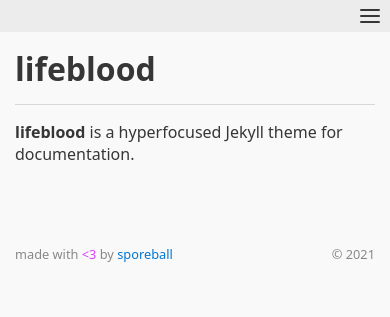
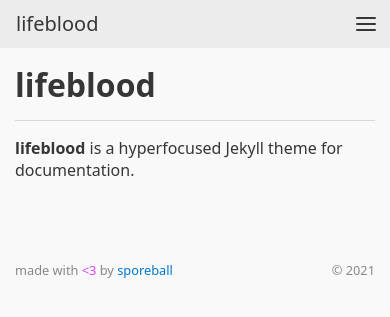
Before and after one commit to sporeball/lifeblood, a Jekyll site: the page built from index.md, in a window 390 px wide. Shown: the top 317 px of the page. Built offline with Jekyll 4.4.1, drawn with Linux system fonts in a browser that asks for light colours.

Commit message:
site title

```diff
--- a/_includes/nav.html
+++ b/_includes/nav.html
@@ -1,6 +1,7 @@
 <div class="wrapper wrapper-nav">
   <input type="checkbox" id="toggle"></input>
   <label for="toggle"><i data-feather="menu"></i></label>
+  <a id="site_title">{{ site.title }}</a>
   <nav>
     <ul>
     {%- assign titled_pages = site.html_pages | where_exp: "item", "item.title != nil and item.title != 404" -%}
--- a/_sass/nav.scss
+++ b/_sass/nav.scss
@@ -24,20 +24,28 @@ nav hr {
 div label {
   float:right;
   display:none;
-  margin-right:0.5rem;
-  height:2rem
+  margin-right:0.75rem;
+  height:3rem
+}
+
+#site_title {
+  margin:0 0 0 1rem;
+  height:3rem;
+  cursor:pointer;
+  font-size:1.25rem;
+  line-height:3rem;
+  color:var(--color-text)
 }
 
 @media (max-width:768px) {
   nav {
-    display:none;
+    display:none
   }
   div label {
     display:flex;
     align-items:center
   }
   #toggle:checked ~ nav {
-    display:block;
-    margin-top:2rem
+    display:block
   }
 }
```
